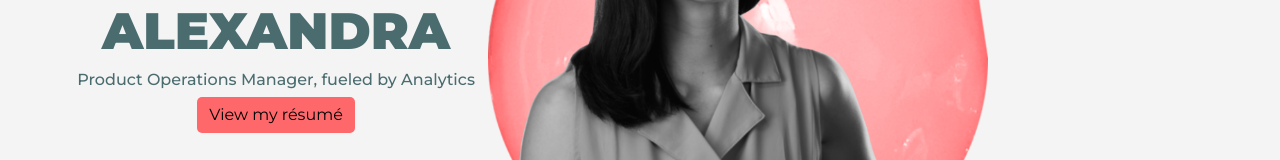
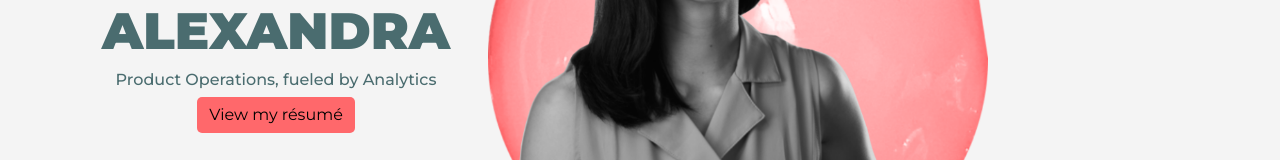
Before and after one commit to thedatacurious/thedatacurious.github.io, a plain HTML site: page index.html in a window 1280 px wide. Shown: the part 242-402 px from the top of the page. Drawn offline with nearby package versions, Linux system fonts and the light colour scheme.

Commit message:
Update headline

```diff
--- a/index.html
+++ b/index.html
@@ -47,7 +47,7 @@
     <!-- Title -->
     <div class="main-left">
       <h1>HI, I'M <br>ALEXANDRA</h1>
-      <h6>Product Operations Manager, fueled by Analytics</h6>
+      <h6>Product Operations, fueled by Analytics</h6>
             <div class="resume">
         <a class="btn resume" href="media/resume.pdf">View my résumé</a></p>
       </div>
```
